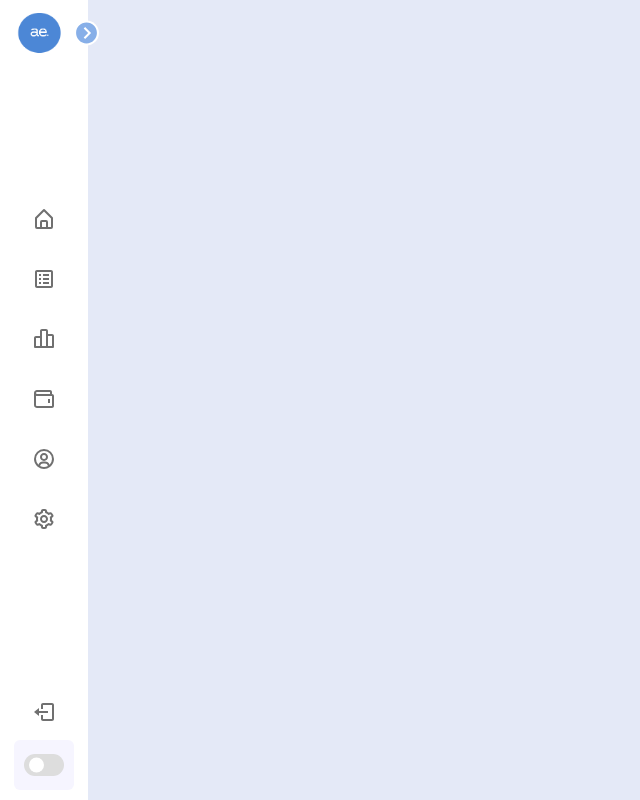
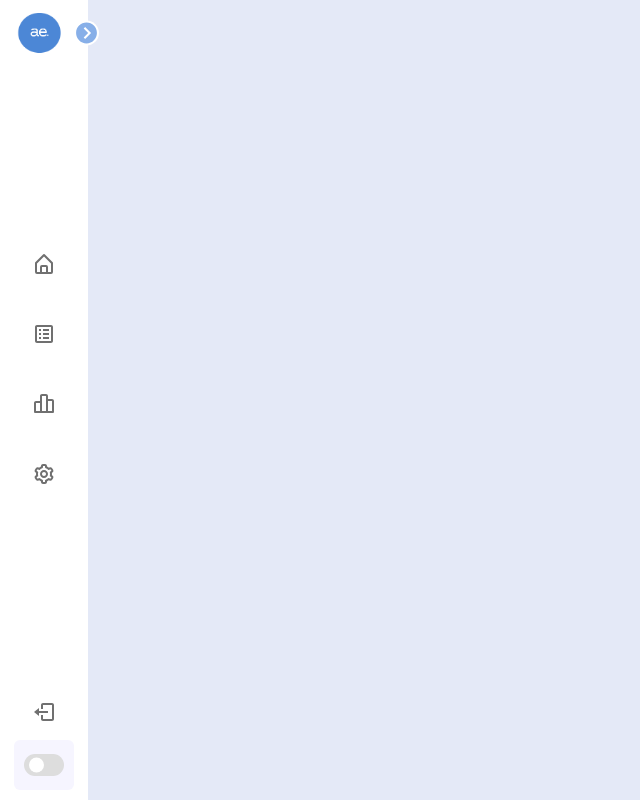
Before and after one commit to CaioAlves10/Organizae, a PHP site: page /sidebar.html in a window 1280 px wide. Shown: the whole page, without its empty margins (0-640 px from the left). Run offline with PHP 8.4, Linux system fonts and the light colour scheme.

Commit message:
sidebar pronta

```diff
--- a/sidebar.css
+++ b/sidebar.css
@@ -80,7 +80,7 @@ body.dark {
     display: flex;
     align-items: center;
 
-    margin-top: 10px;
+    margin-top: 20px;
 
     height: 50px;
 
--- a/sidebar.html
+++ b/sidebar.html
@@ -30,70 +30,48 @@
                 <ul class="menu-links">
                     <div class="link">
                         <div class="link-icon">
-                            <a href="#">
+                            <a href="/pages/dashboard.html">
                                 <svg xmlns="http://www.w3.org/2000/svg" width="24" height="24" viewBox="0 0 24 24">
                                     <path d="M5 22h14a2 2 0 0 0 2-2v-9a1 1 0 0 0-.29-.71l-8-8a1 1 0 0 0-1.41 0l-8 8A1 1 0 0 0 3 11v9a2 2 0 0 0 2 2zm5-2v-5h4v5zm-5-8.59 7-7 7 7V20h-3v-5a2 2 0 0 0-2-2h-4a2 2 0 0 0-2 2v5H5z"></path>
                                 </svg>
                             </a>
                         </div>
                         <div class="test">
-                            <a href="#"><span class="text nav-text">Dashboard</span></a>
+                            <a href="/pages/dashboard.html"><span class="text nav-text">Dashboard</span></a>
                         </div>
                     </div>
 
                     <div class="link">
                         <div class="link-icon">
-                            <a href="#">
+                            <a href="/pages/lancamentos.html">
                                 <svg xmlns="http://www.w3.org/2000/svg" width="24" height="24" viewBox="0 0 24 24">
                                     <path d="M21 5c0-1.103-.897-2-2-2H5c-1.103 0-2 .897-2 2v14c0 1.103.897 2 2 2h14c1.103 0 2-.897 2-2V5zM5 19V5h14l.002 14H5z"></path><path d="M7 7h1.998v2H7zm4 0h6v2h-6zm-4 4h1.998v2H7zm4 0h6v2h-6zm-4 4h1.998v2H7zm4 0h6v2h-6z"></path>
                                 </svg>
                             </a>
                         </div>
-                        <a href="#"><span class="text nav-text">Lançamentos</span></a>
+                        <a href="/pages/lancamentos.html"><span class="text nav-text">Lançamentos</span></a>
                     </div>
 
                     <div class="link">
                         <div class="link-icon">
-                            <a href="#">
+                            <a href="/pages/relatorios.html">
                                 <svg xmlns="http://www.w3.org/2000/svg" width="24" height="24" viewBox="0 0 24 24">
                                     <path d="M20 7h-4V4c0-1.103-.897-2-2-2h-4c-1.103 0-2 .897-2 2v5H4c-1.103 0-2 .897-2 2v9a1 1 0 0 0 1 1h18a1 1 0 0 0 1-1V9c0-1.103-.897-2-2-2zM4 11h4v8H4v-8zm6-1V4h4v15h-4v-9zm10 9h-4V9h4v10z"></path>
                                 </svg>
                             </a>
                         </div>
-                        <a href="#"><span class="text nav-text">Relatórios</span></a>
+                        <a href="/pages/relatorios.html"><span class="text nav-text">Relatórios</span></a>
                     </div>
 
                     <div class="link">
                         <div class="link-icon">
-                            <a href="#">
-                                <svg xmlns="http://www.w3.org/2000/svg" width="24" height="24" viewBox="0 0 24 24">
-                                    <path d="M16 12h2v4h-2z"></path><path d="M20 7V5c0-1.103-.897-2-2-2H5C3.346 3 2 4.346 2 6v12c0 2.201 1.794 3 3 3h15c1.103 0 2-.897 2-2V9c0-1.103-.897-2-2-2zM5 5h13v2H5a1.001 1.001 0 0 1 0-2zm15 14H5.012C4.55 18.988 4 18.805 4 18V8.815c.314.113.647.185 1 .185h15v10z"></path>
-                                </svg>
-                            </a>
-                        </div>
-                        <a href="#"><span class="text nav-text">Objetivos</span></a>
-                    </div>
-
-                    <div class="link">
-                        <div class="link-icon">
-                            <a href="#">
-                                <svg xmlns="http://www.w3.org/2000/svg" width="24" height="24" viewBox="0 0 24 24">
-                                    <path d="M12 2A10.13 10.13 0 0 0 2 12a10 10 0 0 0 4 7.92V20h.1a9.7 9.7 0 0 0 11.8 0h.1v-.08A10 10 0 0 0 22 12 10.13 10.13 0 0 0 12 2zM8.07 18.93A3 3 0 0 1 11 16.57h2a3 3 0 0 1 2.93 2.36 7.75 7.75 0 0 1-7.86 0zm9.54-1.29A5 5 0 0 0 13 14.57h-2a5 5 0 0 0-4.61 3.07A8 8 0 0 1 4 12a8.1 8.1 0 0 1 8-8 8.1 8.1 0 0 1 8 8 8 8 0 0 1-2.39 5.64z"></path><path d="M12 6a3.91 3.91 0 0 0-4 4 3.91 3.91 0 0 0 4 4 3.91 3.91 0 0 0 4-4 3.91 3.91 0 0 0-4-4zm0 6a1.91 1.91 0 0 1-2-2 1.91 1.91 0 0 1 2-2 1.91 1.91 0 0 1 2 2 1.91 1.91 0 0 1-2 2z"></path>
-                                </svg>
-                            </a>
-                        </div>
-                        <a href="#"><span class="text nav-text">Perfil</span></a>
-                    </div>
-
-                    <div class="link">
-                        <div class="link-icon">
-                            <a href="#">
+                            <a href="/pages/configuracoes.html">
                                 <svg xmlns="http://www.w3.org/2000/svg" width="24" height="24" viewBox="0 0 24 24">
                                     <path d="M12 16c2.206 0 4-1.794 4-4s-1.794-4-4-4-4 1.794-4 4 1.794 4 4 4zm0-6c1.084 0 2 .916 2 2s-.916 2-2 2-2-.916-2-2 .916-2 2-2z"></path><path d="m2.845 16.136 1 1.73c.531.917 1.809 1.261 2.73.73l.529-.306A8.1 8.1 0 0 0 9 19.402V20c0 1.103.897 2 2 2h2c1.103 0 2-.897 2-2v-.598a8.132 8.132 0 0 0 1.896-1.111l.529.306c.923.53 2.198.188 2.731-.731l.999-1.729a2.001 2.001 0 0 0-.731-2.732l-.505-.292a7.718 7.718 0 0 0 0-2.224l.505-.292a2.002 2.002 0 0 0 .731-2.732l-.999-1.729c-.531-.92-1.808-1.265-2.731-.732l-.529.306A8.1 8.1 0 0 0 15 4.598V4c0-1.103-.897-2-2-2h-2c-1.103 0-2 .897-2 2v.598a8.132 8.132 0 0 0-1.896 1.111l-.529-.306c-.924-.531-2.2-.187-2.731.732l-.999 1.729a2.001 2.001 0 0 0 .731 2.732l.505.292a7.683 7.683 0 0 0 0 2.223l-.505.292a2.003 2.003 0 0 0-.731 2.733zm3.326-2.758A5.703 5.703 0 0 1 6 12c0-.462.058-.926.17-1.378a.999.999 0 0 0-.47-1.108l-1.123-.65.998-1.729 1.145.662a.997.997 0 0 0 1.188-.142 6.071 6.071 0 0 1 2.384-1.399A1 1 0 0 0 11 5.3V4h2v1.3a1 1 0 0 0 .708.956 6.083 6.083 0 0 1 2.384 1.399.999.999 0 0 0 1.188.142l1.144-.661 1 1.729-1.124.649a1 1 0 0 0-.47 1.108c.112.452.17.916.17 1.378 0 .461-.058.925-.171 1.378a1 1 0 0 0 .471 1.108l1.123.649-.998 1.729-1.145-.661a.996.996 0 0 0-1.188.142 6.071 6.071 0 0 1-2.384 1.399A1 1 0 0 0 13 18.7l.002 1.3H11v-1.3a1 1 0 0 0-.708-.956 6.083 6.083 0 0 1-2.384-1.399.992.992 0 0 0-1.188-.141l-1.144.662-1-1.729 1.124-.651a1 1 0 0 0 .471-1.108z"></path>
                                 </svg>
                             </a>
                         </div>
-                        <a href="#"><span class="text nav-text">Configurações</span></a>
+                        <a href="/pages/configuracoes.html"><span class="text nav-text">Configurações</span></a>
                     </div>
                 </ul>
             </div>
```
